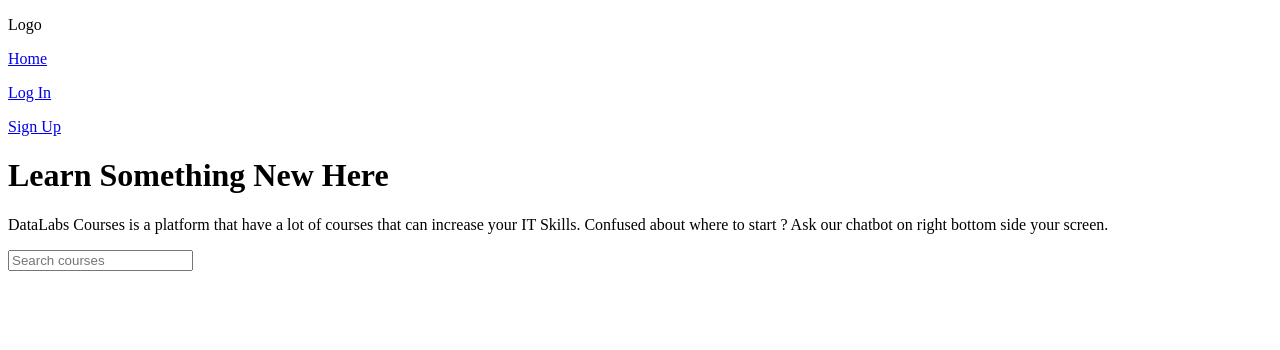
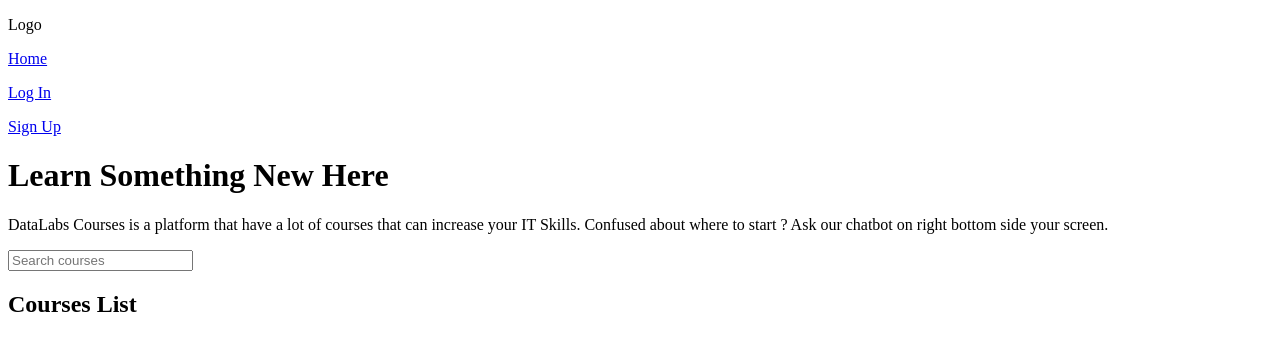
Before and after one commit to raflyfahrezi/datalabs-aic-web, a Next.js app: page / in a window 1280 px wide. Shown: the top 350 px of the page. Built offline with nearby package versions, Linux system fonts and the light colour scheme.

Commit message:
create courses list in home modules

```diff
--- a/src/modules/home/index.jsx
+++ b/src/modules/home/index.jsx
@@ -1,7 +1,7 @@
 import React from 'react'
 
 import { TextField, ComponentWrapper } from '@components'
-import { Heading1, Paragraph } from '@typography'
+import { Heading1, Heading2, Paragraph } from '@typography'
 
 const home = () => {
     const appDescription = process.env.NEXT_PUBLIC_APP_DESCRIPTION
@@ -19,6 +19,9 @@ const home = () => {
                         className='mt-2 w-full max-w-md'
                     />
                 </div>
+                <div>
+                    <Heading2>Courses List</Heading2>
+                </div>
             </div>
         </ComponentWrapper>
     )
```
